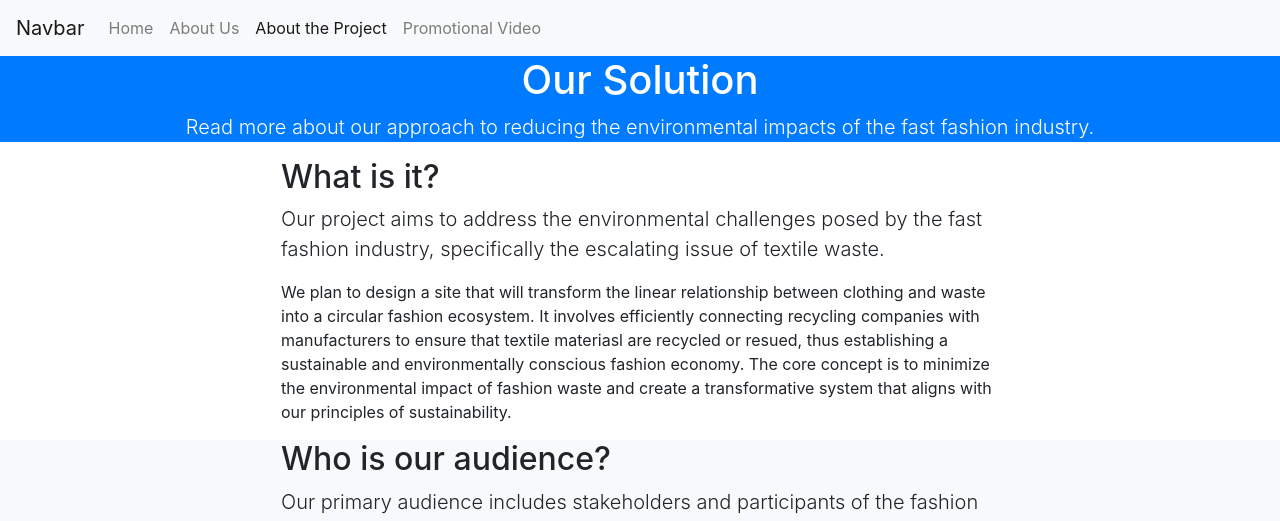
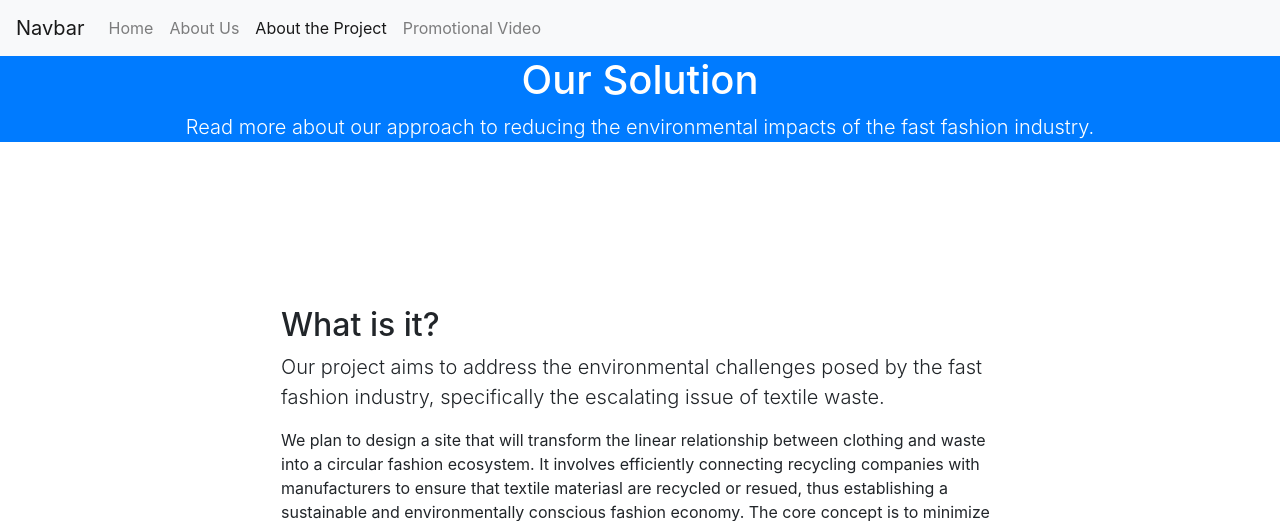
Before and after one commit to khribal/sustainacycle, a PHP site: page /project.php in a window 1280 px wide. Shown: the top 521 px of the page. Run offline with PHP 8.4, Linux system fonts and the light colour scheme; some libraries are stand-ins or nearby versions.

Commit message:
Modifying video size & project page headline

```diff
--- a/css/styles.css
+++ b/css/styles.css
@@ -41,3 +41,8 @@ team.php
         margin-bottom: 10px;
     }
 }
+
+/* project.php */
+.project-header{
+    height: 250px;
+}
--- a/project.php
+++ b/project.php
@@ -34,12 +34,15 @@
 <main>
     <!--Bootstrap template -->
   <!-- Header-->
+  <div class="project-header">
   <header class="bg-primary bg-gradient text-white">
             <div class="container px-4 text-center">
                 <h1 class="fw-bolder">Our Solution</h1>
                 <p class="lead">Read more about our approach to reducing the environmental impacts of the fast fashion industry.</p>
             </div>
         </header>
+</div>
+
         <!-- About section-->
         <section id="about">
             <div class="container px-4">
--- a/team.php
+++ b/team.php
@@ -33,9 +33,7 @@
 
 <main>
     <div class="container mt-5" >
-    <div class="text-center">
     <h1 class="display-4">Our Team</h1>
-    </div>
     <div class="row">
         <div class="col-md-6">
         <div class="team-member">
--- a/video.php
+++ b/video.php
@@ -30,7 +30,7 @@
     </ul>
   </div>
 </nav>
-<video class="w-100" autoplay loop muted>
+<video class="w-50 p-3" autoplay loop muted>
   <source src="img/promotion.mp4" type="video/mp4" />
 </video>
 <p> Watch the video above to see our team's pitch, which includes our ABT Statement, our UX research, the development process and the solution. </p>
```
